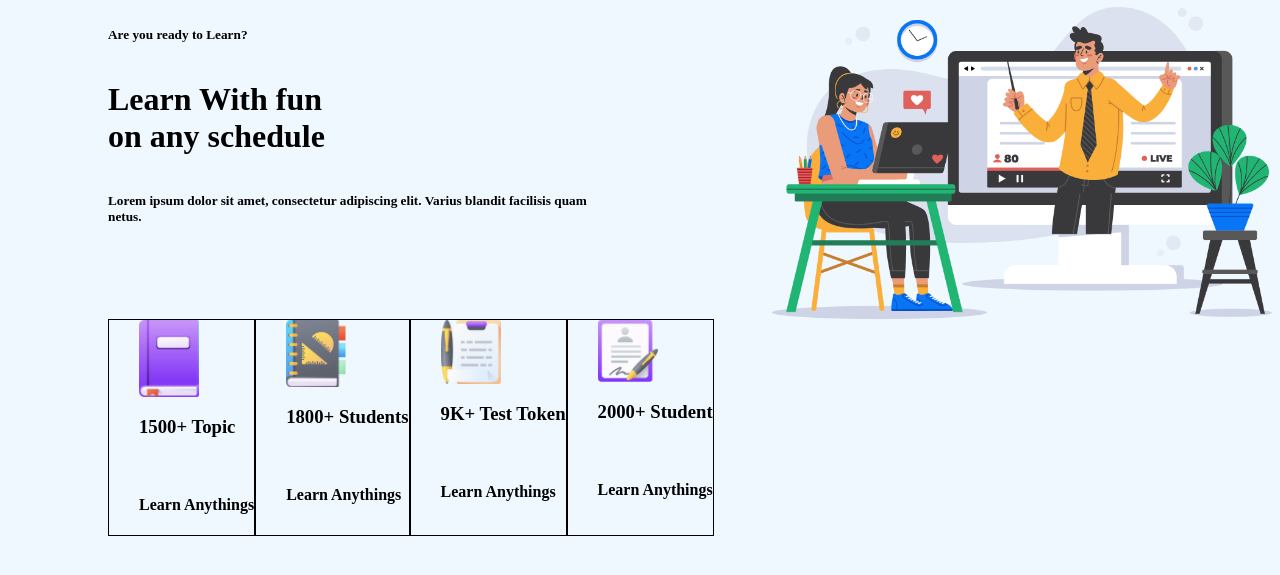
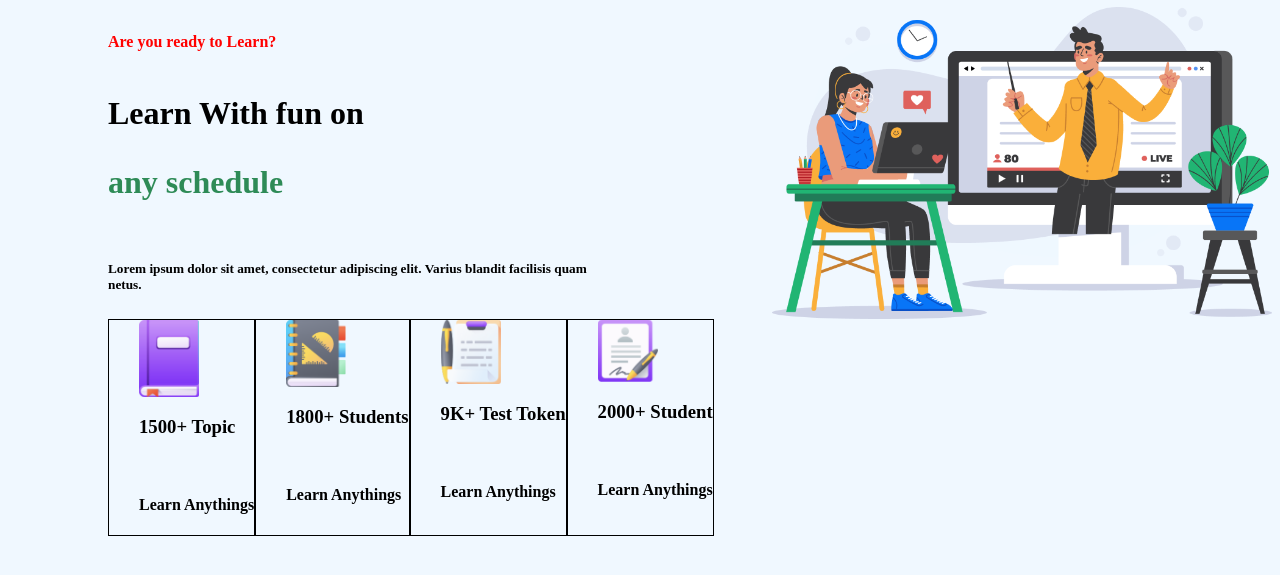
Before and after one commit to AIRIN2212/MIS455-ASSIGNMENT2, a plain HTML site: page midterm/files/index.html in a window 1280 px wide. Shown: the part 213-788 px from the top of the page. Drawn offline with Linux system fonts and the light colour scheme.

Commit message:
Update index.html

```diff
--- a/midterm/files/index.html
+++ b/midterm/files/index.html
@@ -40,9 +40,8 @@
     </div>
     <div class="mid">
         <div class="mid-1">
-            <h5 class="mid-1">Are you ready to Learn?</h5><br>
-            <h1 class="mid-1">Learn With fun <br>
-                on any schedule</h1><br>
+            <h4 class="mid-1"><p style="color: red;">Are you ready to Learn?</p> </h4><br>
+            <h1 class="mid-1">Learn With fun on<p style="color: seagreen;">any schedule</p> </h1><br>
             <h5 class="mid-1">Lorem ipsum dolor sit amet, consectetur
                 adipiscing elit. Varius blandit facilisis quam netus.</h5>
 
```
